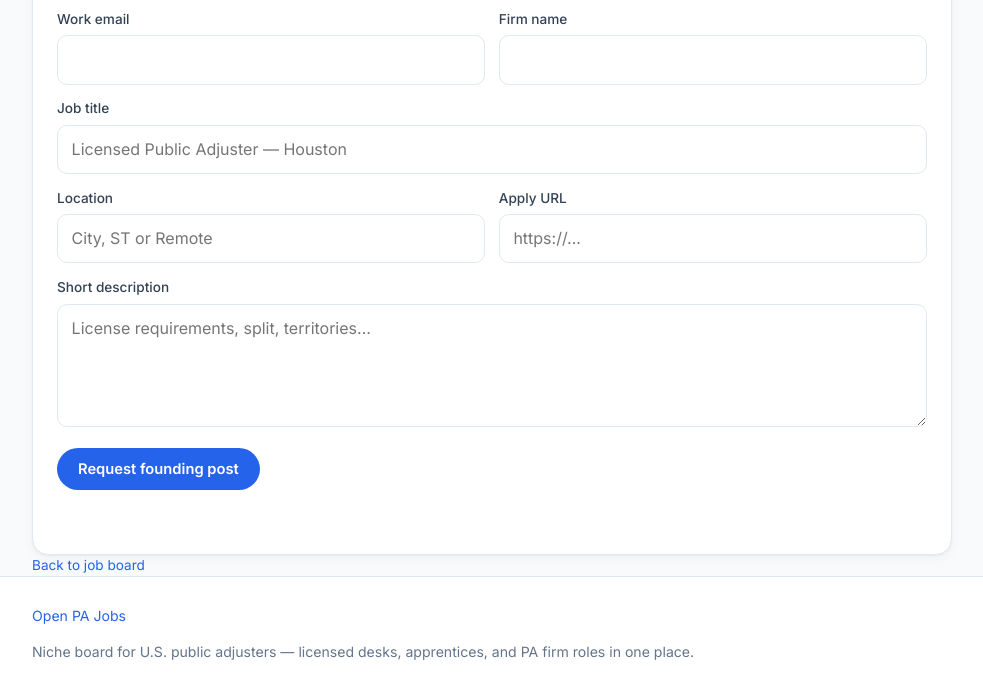
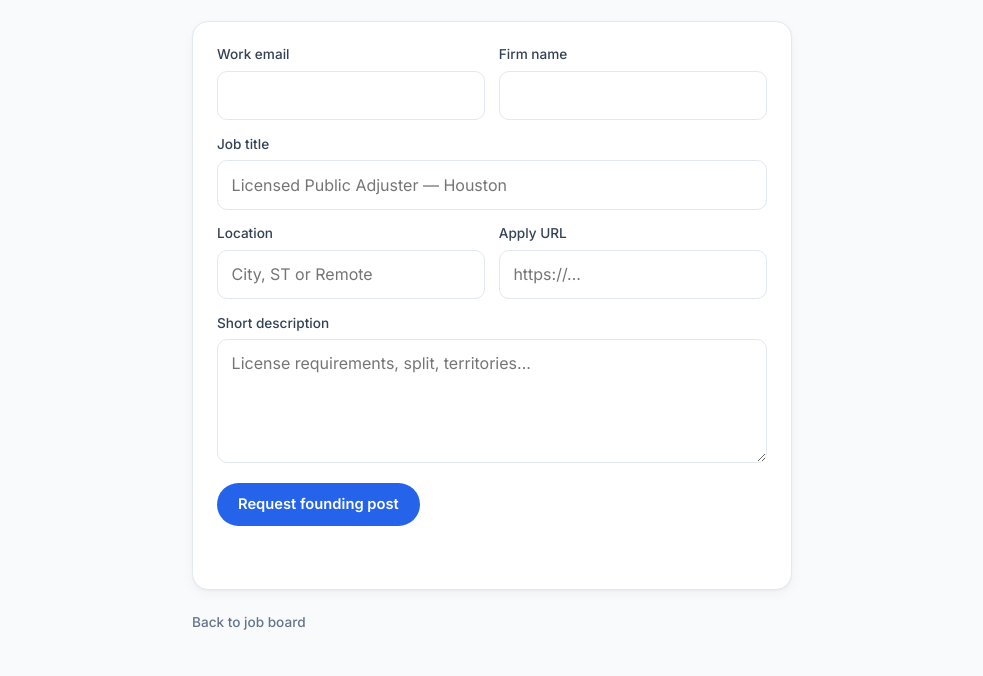
Before and after one commit to joshuaread/openpajobs, a plain HTML site: page post.html in a window 1280 px wide. Shown: the part 275-951 px from the top of the page, without its empty margins (148-1131 px from the left). Drawn offline with Linux system fonts and the light colour scheme.

Commit message:
Polish: load polish.css on post page

```diff
--- a/post.html
+++ b/post.html
@@ -24,6 +24,7 @@
   <link rel="preconnect" href="https://fonts.gstatic.com" crossorigin />
   <link href="https://fonts.googleapis.com/css2?family=Inter:wght@400;500;600;700&display=swap" rel="stylesheet" />
   <link rel="stylesheet" href="styles.css?v=20260926c" />
+  <link rel="stylesheet" href="polish.css?v=20260926c" />
 </head>
 <body>
   <header class="nav">
```
